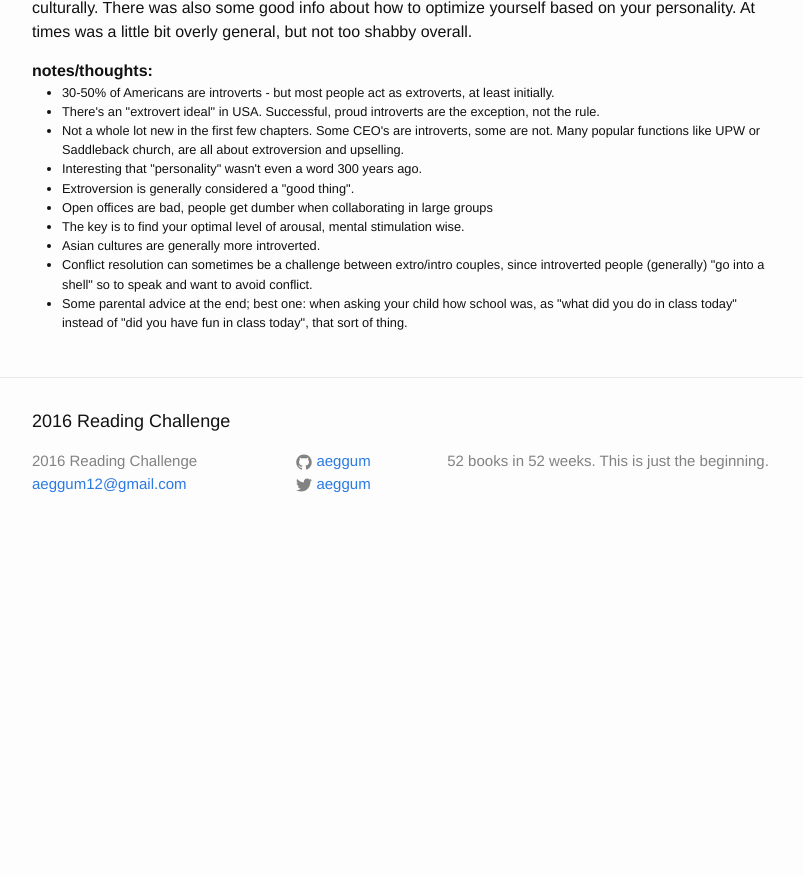
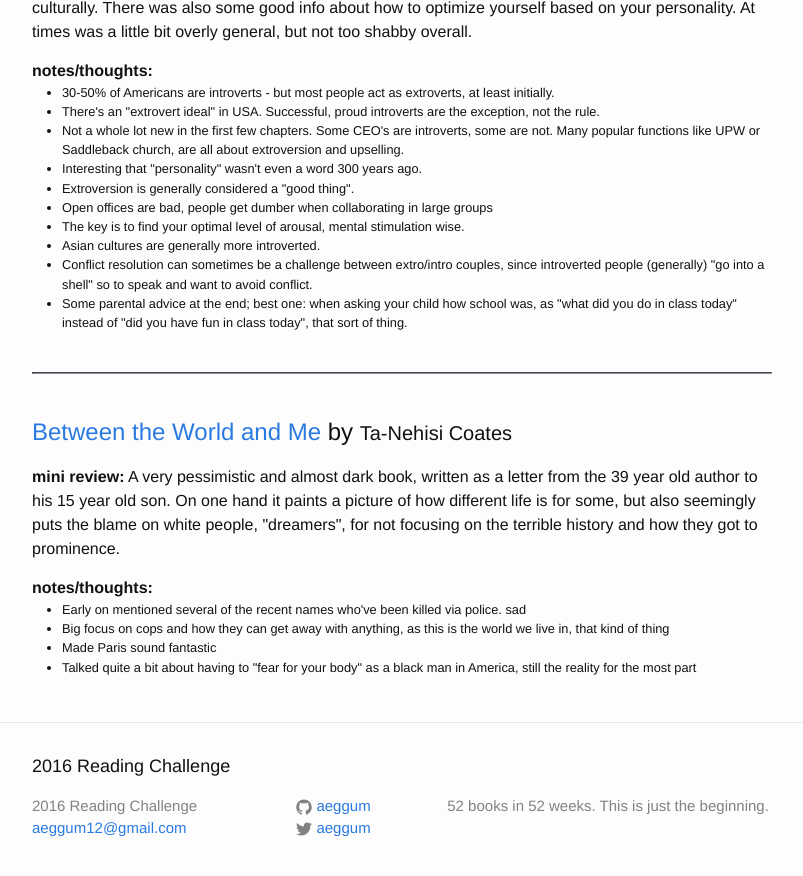
Before and after one commit to aeggum/aeggum.github.io, a Jekyll site: the page built from adam-books.html, in a window 1280 px wide and 900 px high, scrolled down 2165 px. Shown: the top 876 px of the window, without its empty margins (238-1041 px from the left). Built offline with Jekyll 4.4.1, drawn with Linux system fonts in a browser that asks for light colours; before the commit the page ends 2720 px from its top, so only the background shows below that.

Commit message:
Added Between the World and Me

```diff
--- a/_data/books/adam.yml
+++ b/_data/books/adam.yml
@@ -89,3 +89,15 @@
     - Asian cultures are generally more introverted.
     - Conflict resolution can sometimes be a challenge between extro/intro couples, since introverted people (generally) "go into a shell" so to speak and want to avoid conflict.
     - "Some parental advice at the end; best one: when asking your child how school was, as \"what did you do in class today\" instead of \"did you have fun in class today\", that sort of thing."
+
+- title: Between the World and Me
+  author: "Ta-Nehisi Coates"
+  amazon: http://www.amazon.com/Between-World-Me-Ta-Nehisi-Coates/dp/0812993543
+  review: >
+    A very pessimistic and almost dark book, written as a letter from the 39 year old author to his 15 year old son.
+    On one hand it paints a picture of how different life is for some, but also seemingly puts the blame on white people, "dreamers", for not focusing on the terrible history and how they got to prominence.
+  notes:
+    - Early on mentioned several of the recent names who've been killed via police.  sad
+    - Big focus on cops and how they can get away with anything, as this is the world we live in, that kind of thing
+    - Made Paris sound fantastic
+    - Talked quite a bit about having to "fear for your body" as a black man in America, still the reality for the most part
```
